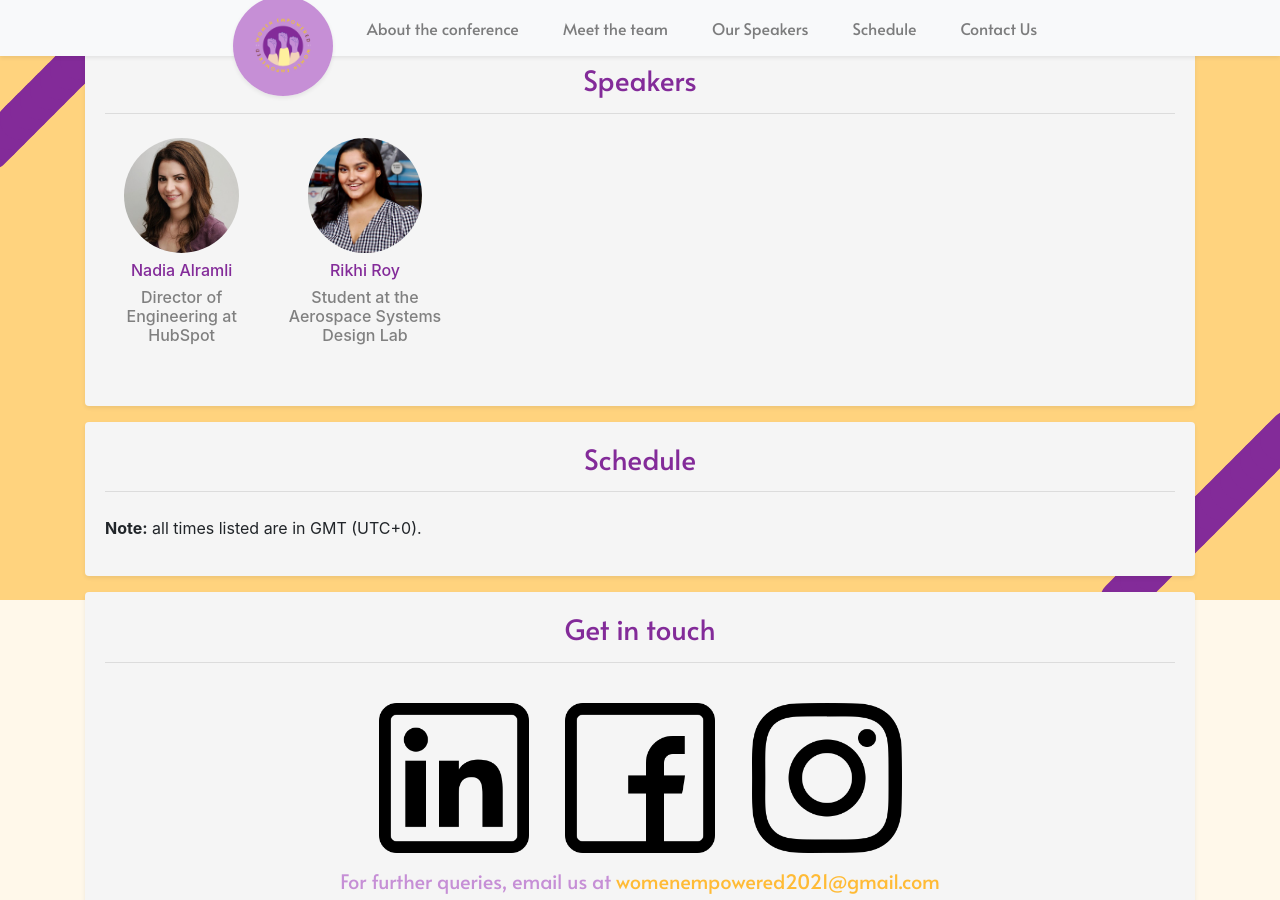
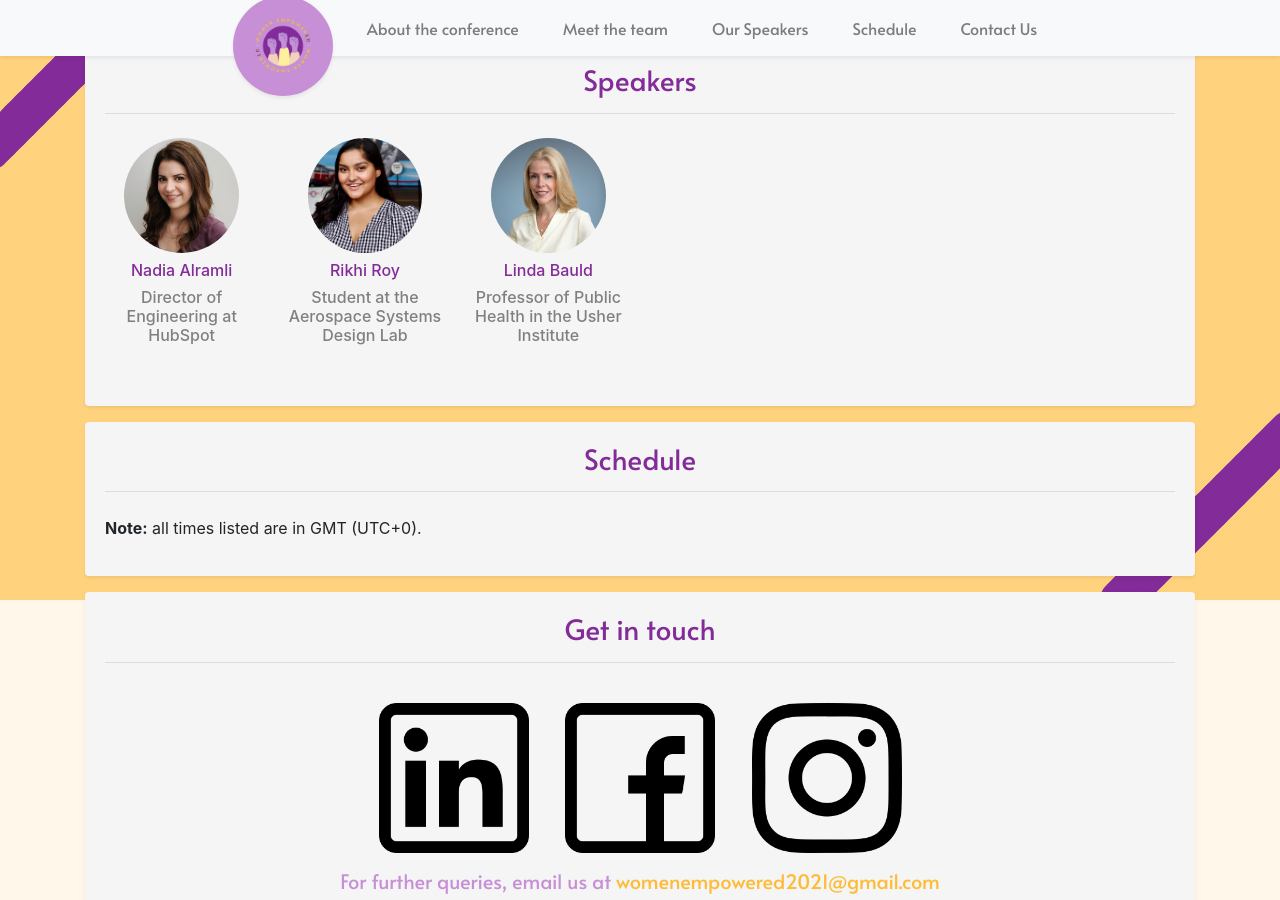
Before and after one commit to edinburgh-hoppers/WEwebsite, a Jekyll site: the page built from _pages/index.html, in a window 1280 px wide and 900 px high, scrolled down 2319 px. Built offline with Jekyll 4.4.1, drawn with Linux system fonts in a browser that asks for light colours.

Commit message:
Added more pictures

```diff
--- a/_data/speakers.yml
+++ b/_data/speakers.yml
@@ -6,3 +6,7 @@
   shortDescription:  Student at the Aerospace Systems Design Lab
   img: rikhi_circle.jpg
   link: https://www.a-balancing-act.com/
+- name: "Linda Bauld "
+  shortDescription: Professor of Public Health in the Usher Institute
+  img: LBauld.jpg
+  link: https://www.ed.ac.uk/profile/linda-bauld
```
Also changed, not shown: images/speakers/LBauld.jpg (added).
